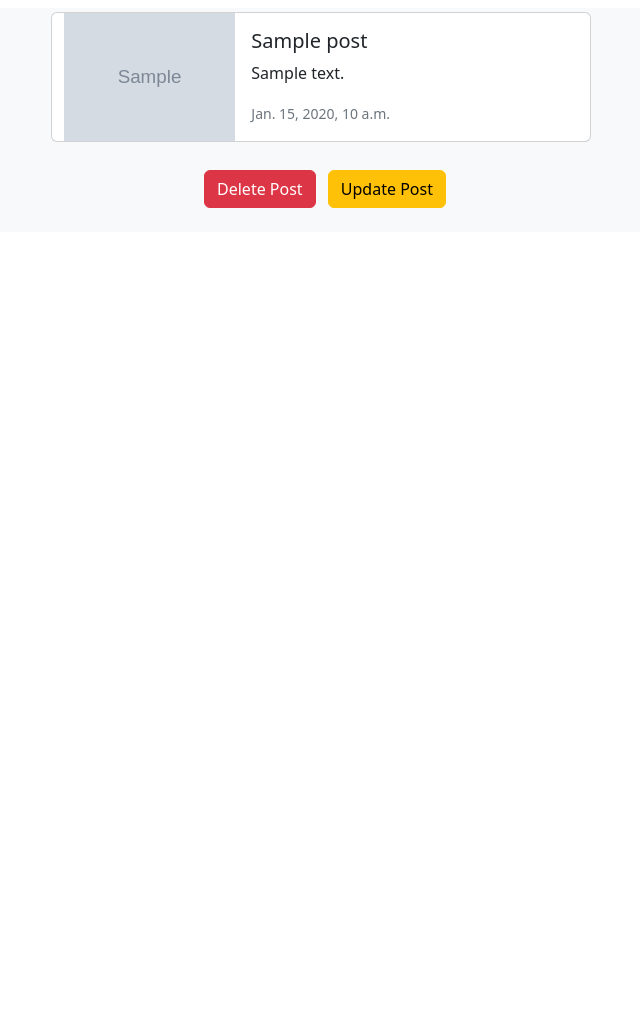
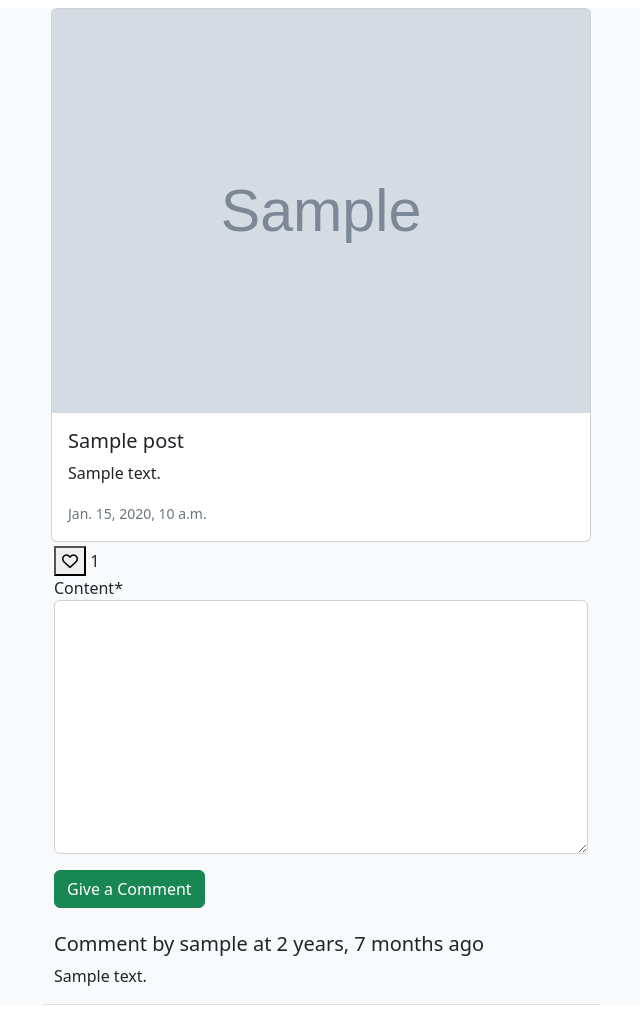
Before and after one commit to FatihG34/Blog_App_Django, a Django app: a page that uses blog/templates/blog/detail.html in a window 1280 px wide. Shown: the part 56-1069 px from the top of the page, without its empty margins (319-959 px from the left). Before the commit the page ends 264 px from the top, so only its background shows below. Run offline with Django 4.2, Linux system fonts and the light colour scheme; a user stored in the database is signed in; tables that the repository leaves empty hold one stand-in row (values such as "Sample post"); grey boxes marked "Sample" are stand-in pictures; some libraries are stand-ins or nearby versions.

Commit message:
added comment and like

```diff
--- a/blog/models.py
+++ b/blog/models.py
@@ -50,6 +50,9 @@ class Post(models.Model):
     def comment_count(self):
         return self.comment_set.all().count()
 
+    def comments(self):
+        return self.comment_set.all()
+
 
 class Like(models.Model):
     post = models.ForeignKey(Post, on_delete=models.CASCADE)
@@ -62,8 +65,8 @@ class Like(models.Model):
 class Comment(models.Model):
     content = models.TextField()
     time_stamp = models.DateTimeField(auto_now_add=True)
-    postcomment = models.ForeignKey(Post, on_delete=models.CASCADE)
-    post_user = models.ForeignKey(User, on_delete=models.CASCADE)
+    post = models.ForeignKey(Post, on_delete=models.CASCADE)
+    user = models.ForeignKey(User, on_delete=models.CASCADE)
 
     def __str__(self):
         return f'Added comment by {self.post_user.username}'
--- a/blog/templates/blog/detail.html
+++ b/blog/templates/blog/detail.html
@@ -1,24 +1,35 @@
 {% extends 'base.html' %}
-
+{% load crispy_forms_tags %}
 {% block blog %}
-    <div class=" container row mt-2 mx-auto bg-light">
+    <div class="container mt-2 mx-auto bg-light">
         <div class="card my-1 mx-auto" style="max-width: 540px;">
-            <div class="row g-0">
-                <div class="col-md-4">
             <img src="{{post_object.image}}" class="img-fluid" alt="{{post_object.title}}">
-                </div>
-                <div class="col-md-8">
             <div class="card-body">
                 <h5 class="card-title">{{post_object.title}}</h5>
                 <p class="card-text">{{post_object.content}} </p>
                 <p class="card-text"><small class="text-muted">{{post_object.last_updated}} </small></p>
             </div>
         </div>
+                <div class="container w-50">
+            <form action="{% url 'blog:like' post_object.slug %}" method="post">
+                {% csrf_token %}
+                <input type="hidden" name="post">
+                <input type="hidden" name="user">
+                <button type="submit"><i class="fa-regular fa-heart" ></i></button> {{post_object.like_count}}
+            </form>
         </div>
+        <div class="container w-50">
+            <form action="" method="post">
+                {% csrf_token %}
+                {{form|crispy}}
+            <button type="submit" class="btn btn-success my-3">Give a Comment</button>
+            </form>
         </div>
-    <div class='text-center p-4'>
-        <button class='btn btn-danger mx-2'>Delete Post</button>
-        <a href='' class='btn btn-warning'>Update Post</a>
-        {% comment %} <a href='{% url "blog:update" %}' class='btn btn-warning'>Update Post</a> {% endcomment %}
+        {% for comment in post_object.comments %}
+        <div class="container w-50 border-bottom my-2">
+            <h5>Comment by {{comment.user}} at {{comment.time_stamp|timesince}} ago</h5>
+            <p>{{comment.content}} </p>
+        </div>
+        {% endfor %}
     </div>
 {% endblock blog %}
--- a/blog/urls.py
+++ b/blog/urls.py
@@ -1,5 +1,5 @@
 from django.urls import path
-from blog.views import comment, create_post, home, post_delete, update_post, detail
+from blog.views import comment, create_post, home, like, post_delete, update_post, detail
 
 app_name='blog'
 urlpatterns = [
@@ -8,4 +8,5 @@ urlpatterns = [
     path("<str:slug>/", detail, name='detail'),
     path("<str:slug>/update/", update_post, name='update'),
     path("<str:slug>/delete/", post_delete, name='delete'),
+    path("<str:slug>/like/", like, name='like'),
 ]
--- a/blog/views.py
+++ b/blog/views.py
@@ -1,15 +1,14 @@
-from django.shortcuts import render, redirect
+from django.shortcuts import render, redirect, get_object_or_404
 from django.contrib.auth.decorators import login_required
 from blog.forms import BlogForm, CommentForm
 from django.contrib import messages
-from blog.models import Comment, Post
-from django.shortcuts import get_object_or_404
+from blog.models import Comment, Like, Post
 
 # Create your views here.
 
 
 def home(request):
-    blogs = Post.objects.all()
+    blogs = Post.objects.filter(status="Published")
     context = {
         'blogs': blogs,
     }
@@ -20,7 +19,7 @@ def home(request):
 def create_post(request):
     form = BlogForm()
     if request.method == 'POST':
-        form = BlogForm(request.POST)
+        form = BlogForm(request.POST, request.FILES)
         if form.is_valid():
             blog = form.save(commit=False)
             blog.author = request.user
@@ -35,20 +34,28 @@ def create_post(request):
 
 @login_required(login_url='login')
 def detail(request, slug):
-    objct = Post.objects.get(slug=slug)
+    objct = get_object_or_404(Post,  slug=slug)
+    form = CommentForm(request.POST or None)
+    if form.is_valid():
+        comment = form.save(commit=False)
+        comment.user = request.user
+        comment.post = objct
+        comment.save()
+        return redirect("blog:detail", slug=slug)
     context = {
-        'post_object': objct
+        'post_object': objct,
+        "form":form
     }
     return render(request, 'blog/detail.html', context)
 
 
 @login_required(login_url='login')
 def update_post(request, slug):
-    blogpost = Post.objects.get(slug=slug)
+    blogpost = get_object_or_404(Post, slug=slug)
     form = BlogForm(request.POST or None, request.FILES or None, instance=blogpost)
     if form.is_valid():
         form.save()
-        return redirect("home")
+        return redirect("blog:home")
     context = {
         'blogpost': blogpost,
         'update_form': form
@@ -64,6 +71,16 @@ def post_delete(request, slug):
         "blogpost": blogpost
     }
     return render(request, 'blog/post_delete.html', context)
+
+def like(request, slug):
+    if request.method == "POST":
+        obj = get_object_or_404(Post, slug=slug)
+        like_qs = Like.objects.filter(user=request.user, post=obj)
+        if like_qs:
+            like_qs[0].delete()
+        else:
+            Like.objects.create(user=request.user, post=obj)
+        return redirect("blog:detail", slug=slug)
 
 
 def comment(request,  slug):
```
Also changed, not shown: blog/migrations/0026_rename_postcomment_comment_post_and_more.py (added). Lines whose indentation alone changed are shown as unchanged.
